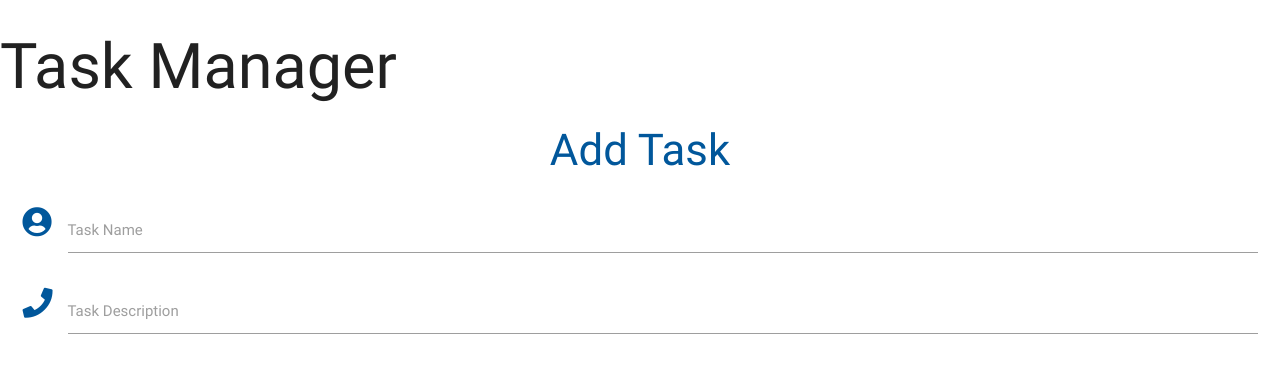
After one commit to mmhashim139/Task-Manager, a Flask app: page /add_task in a window 1280 px wide. The commit adds this page. Shown: the top 373 px of the page. Run offline with Flask 2, Linux system fonts and the light colour scheme; some libraries are stand-ins or nearby versions.

Commit message:
Add Materialize & static files

```diff
--- a/app.py
+++ b/app.py
@@ -1,5 +1,7 @@
 import os
-from flask import Flask, render_template, redirect, request, url_for
+from flask import (
+    Flask, flash, render_template,
+    redirect, request, session, url_for)
 from flask_pymongo import PyMongo
 from bson.objectid import ObjectId
 
@@ -17,7 +19,13 @@ mongo = PyMongo(app)
 @app.route("/")
 @app.route("/get_tasks")
 def get_tasks():
-    return render_template("tasks.html", tasks=mongo.db.tasks.find())
+    tasks = mongo.db.tasks.find()
+    return render_template("tasks.html", tasks=tasks)
+
+
+@app.route("/add_task")
+def add_task():
+    return render_template("addtasks.html")
 
 
 if __name__ == "__main__":
--- /dev/null
+++ b/templates/addtasks.html
@@ -0,0 +1,23 @@
+{% extends "base.html" %}
+
+{% block content %}
+    <h3 class="light-blue-text text-darken-4 center-align">Add Task</h3>
+
+    <div class="row">
+        <form class="col s12" method="POST" action="">
+            <div class="row">
+                <div class="input-field col s12">
+                    <i class="fas fa-user-circle prefix light-blue-text text-darken-4"></i>
+                    <input id="task_name" name="task_name" type="text" class="validate">
+                    <label for="icon_prefix">Task Name</label>
+                </div>
+                <div class="input-field col s12">
+                    <i class="fas fa-phone prefix light-blue-text text-darken-4"></i>
+                    <input id="icon_telephone" type="tel" class="validate">
+                    <label for="icon_telephone">Task Description</label>
+                </div>
+            </div>
+        </form>
+    </div>
+
+{% endblock %}
--- /dev/null
+++ b/templates/base.html
@@ -0,0 +1,39 @@
+<!DOCTYPE html>
+<html lang="en">
+<head>
+    <meta charset="UTF-8">
+    <meta name="viewport" content="width=device-width, initial-scale=1.0">
+    <!--Import Font Awasome-->
+    <link rel="stylesheet" href="https://cdnjs.cloudflare.com/ajax/libs/font-awesome/5.13.1/css/all.min.css"
+        integrity="sha512-xA6Hp6oezhjd6LiLZynuukm80f8BoZ3OpcEYaqKoCV3HKQDrYjDE1Gu8ocxgxoXmwmSzM4iqPvCsOkQNiu41GA==" crossorigin="anonymous" type="text/css">
+    <!--Import Google Icon Font-->
+    <link href="https://fonts.googleapis.com/icon?family=Material+Icons" rel="stylesheet">
+    <!--Import materialize.css-->
+    <link rel="stylesheet" href="https://cdnjs.cloudflare.com/ajax/libs/materialize/0.100.2/css/materialize.min.css" type="text/css">
+    <link rel="stylesheet" href="{{ url_for('static', filename='css/style.css') }}">
+    {% block styles %}
+    {% endblock %}
+
+    <title>Task Manager</title>
+</head>
+<body>
+ <h1>Task Manager </h1>
+    {% block content %}
+    {% endblock %}
+
+
+<!-- JQuery CDN -->
+<script src="https://code.jquery.com/jquery-3.5.1.min.js"
+    integrity="sha256-9/aliU8dGd2tb6OSsuzixeV4y/faTqgFtohetphbbj0=" crossorigin="anonymous"></script>
+   <!-- Compiled and minified JavaScript -->
+   <script src="https://cdnjs.cloudflare.com/ajax/libs/materialize/0.100.2/js/materialize.min.js"></script>
+<script>
+document.getElementById("matfix").addEventListener("click", function(e) {
+	e.stopPropagation();
+});
+</script>
+<script src="{{ url_for('static', filename='js/script.js') }}"></script>
+    {% block script %}
+    {% endblock %}
+</body>
+</html>
```
Also changed, not shown: templates/tasks.html (+14 -16 lines), static/css/style.css (added), static/js/script.js (added).
